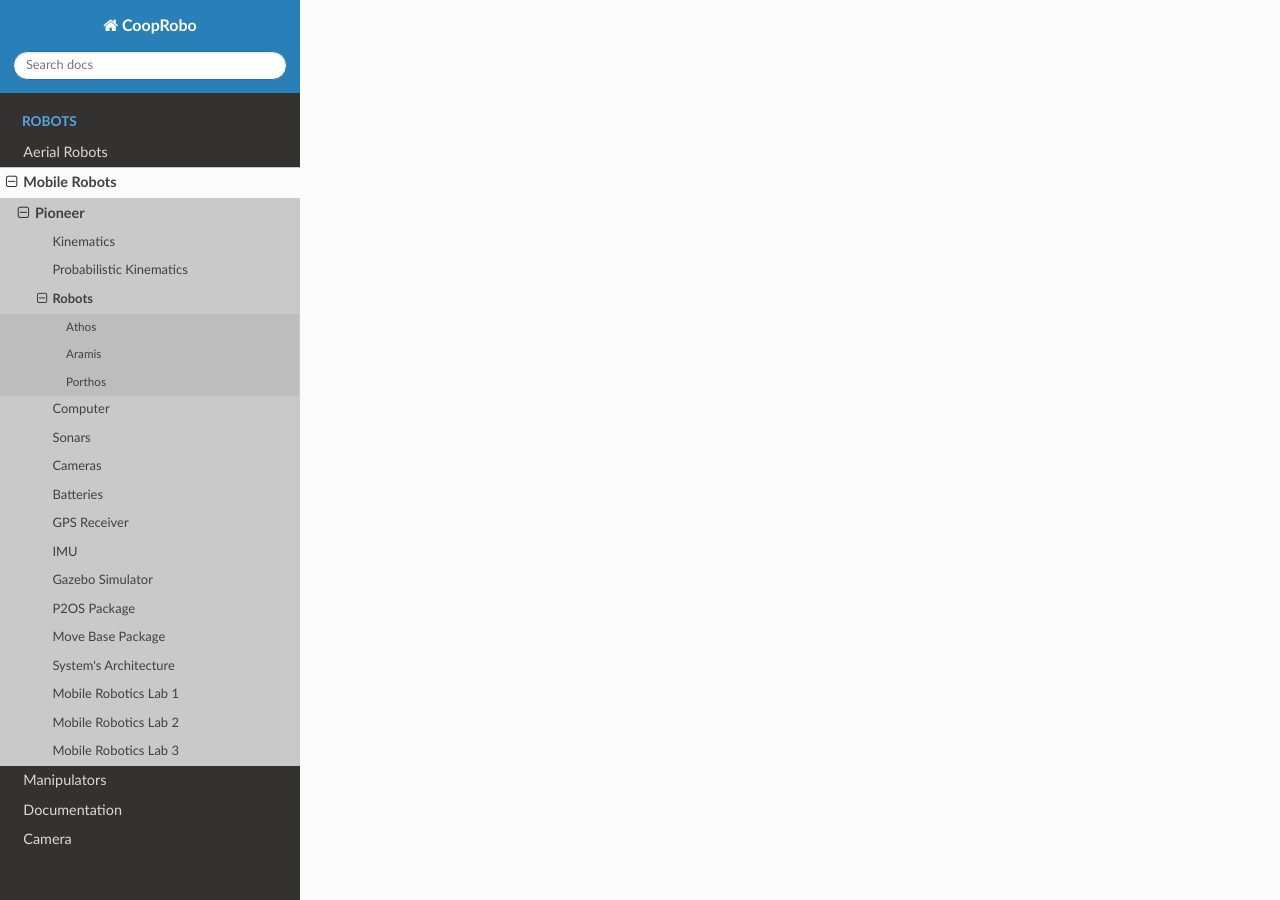
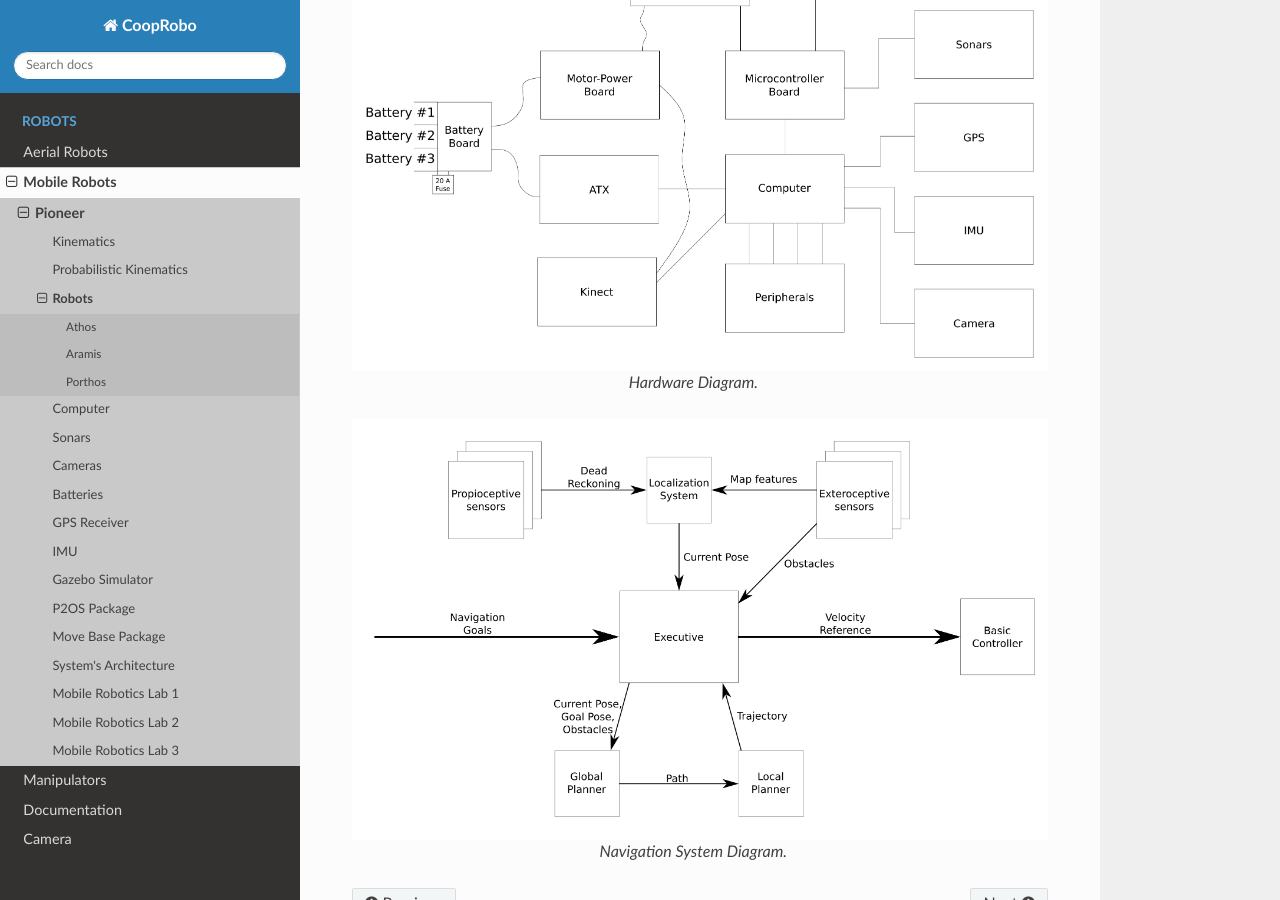
Before and after one commit to lara-unb/CoopRobo, a Sphinx documentation site: the page built from docs/source/mobile/pioneer/hard/pioneer-robots.rst, in a window 1280 px wide and 900 px high, scrolled down 1110 px. Built offline with Sphinx 7.4.7 and the Read the Docs theme 2.0.0, drawn with Linux system fonts in a browser that asks for light colours; pages that are not in the unit, such as notebooks, are missing from menus.

Commit message:
Add diagram figures

```diff
--- a/docs/source/mobile/pioneer/hard/pioneer-robots.rst
+++ b/docs/source/mobile/pioneer/hard/pioneer-robots.rst
@@ -22,3 +22,23 @@ Porthos
 ~~~~~~~
 
 Porthos is Pioneer 3-AT
+
+
+.. figure:: /img/pioneer/athos_inside.png
+   :align: center
+   :alt: Athos inside.
+
+   Athos inside.
+
+
+.. figure:: /img/pioneer/hard_diag.png
+   :align: center
+   :alt: Hardware Diagram.
+
+   Hardware Diagram.
+
+.. figure:: /img/pioneer/soft_nav_diagram.png
+   :align: center
+   :alt: Navigation System Diagram.
+
+   Navigation System Diagram.
--- a/docs/source/mobile/pioneer/model/kinematics.rst
+++ b/docs/source/mobile/pioneer/model/kinematics.rst
@@ -288,8 +288,8 @@ To reach the position, it moves forward to :math:`P' = (x_d,y_d)` and reaches :m
 And then the robot spun again to from :math:`\theta_1` to :math:`\theta_d`.
 The final robot state should be :math:`\xi'''_I = [ x_d, y_d, \theta_d ]^T`.
 
-Kinematic Model
-~~~~~~~~~~~~~~~
+The Unicycle Model
+~~~~~~~~~~~~~~~~~~
 
 For now, we saw the kinematics of a two-wheeled robot.
 So, we should be able to build a system or software capable of, using the maths showed, move a robot to any reachable goal.
--- a/docs/source/mobile/pioneer/model/probmotion.rst
+++ b/docs/source/mobile/pioneer/model/probmotion.rst
@@ -12,7 +12,7 @@ Furthermore, study a way that could deal with this kind of problem.
 
 
 In the previous sections, we build a mathematical model looking at a mobile robot modeled with just two wheels.
-However, as we have seen, our robots have more than two wheels.
+However, our robots have more than two wheels.
 The P3-DX has three wheels, two motored, and a castor wheel.
 The P3-AT has four wheels and two motors, one for each side.
 None of them fits in our model.
@@ -22,7 +22,7 @@ Moreover, the four wheels violate the pure rolling and rotation condition.
 The castor wheel problem
 ~~~~~~~~~~~~~~~~~~~~~~~~
 
-The castor wheel, unlike fixed wheels, is an off-centered orientable wheel that is orientable to the robot frame.
+The castor wheel, unlike fixed wheels, is an off-centered wheel that is orientable to the robot frame.
 
 .. figure:: /img/pioneer/castor-wheel.jpg
    :align: right
```
Also changed, not shown: docs/source/img/pioneer/hard_diag.png (added), docs/source/img/pioneer/soft_nav_diagram.png (added), 1 other file.
